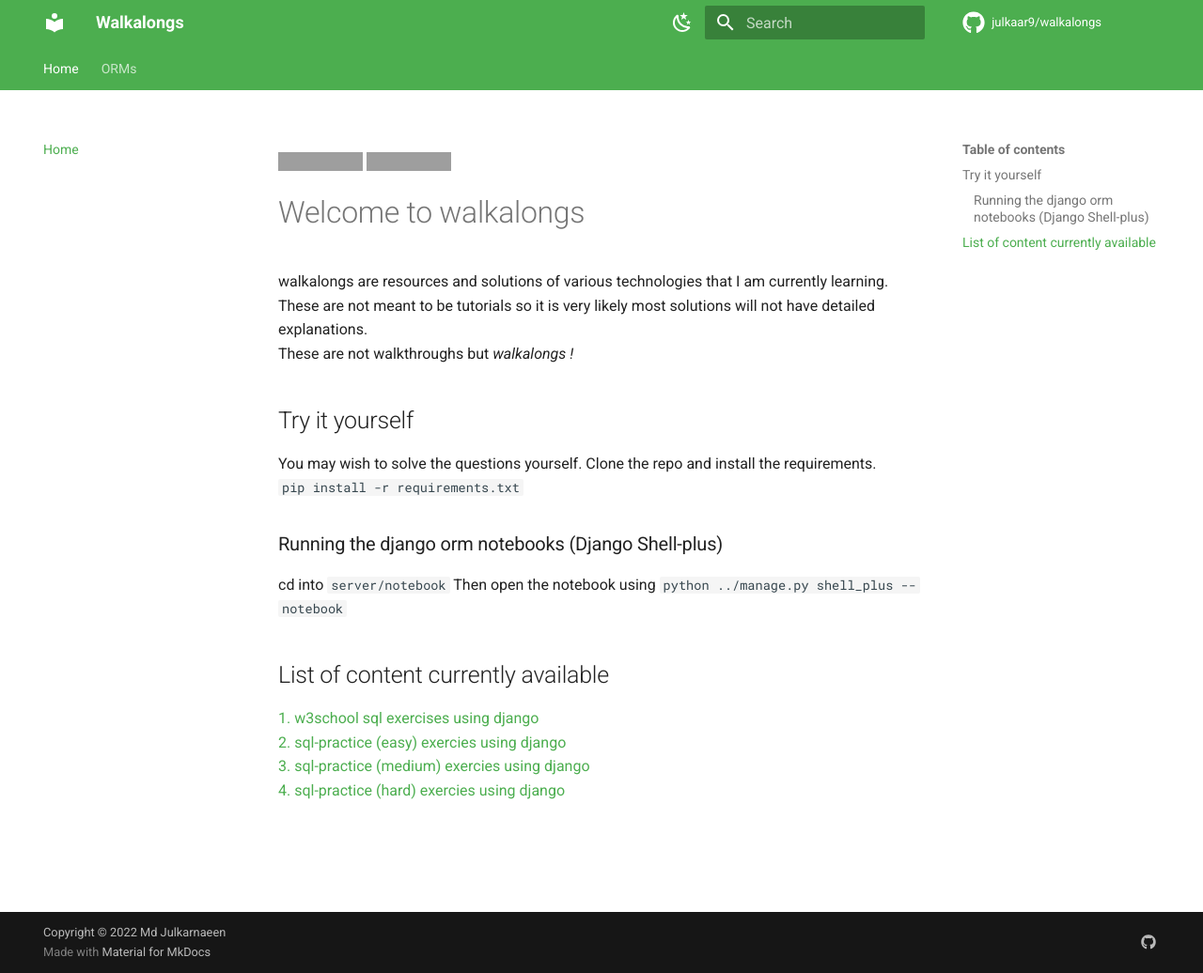
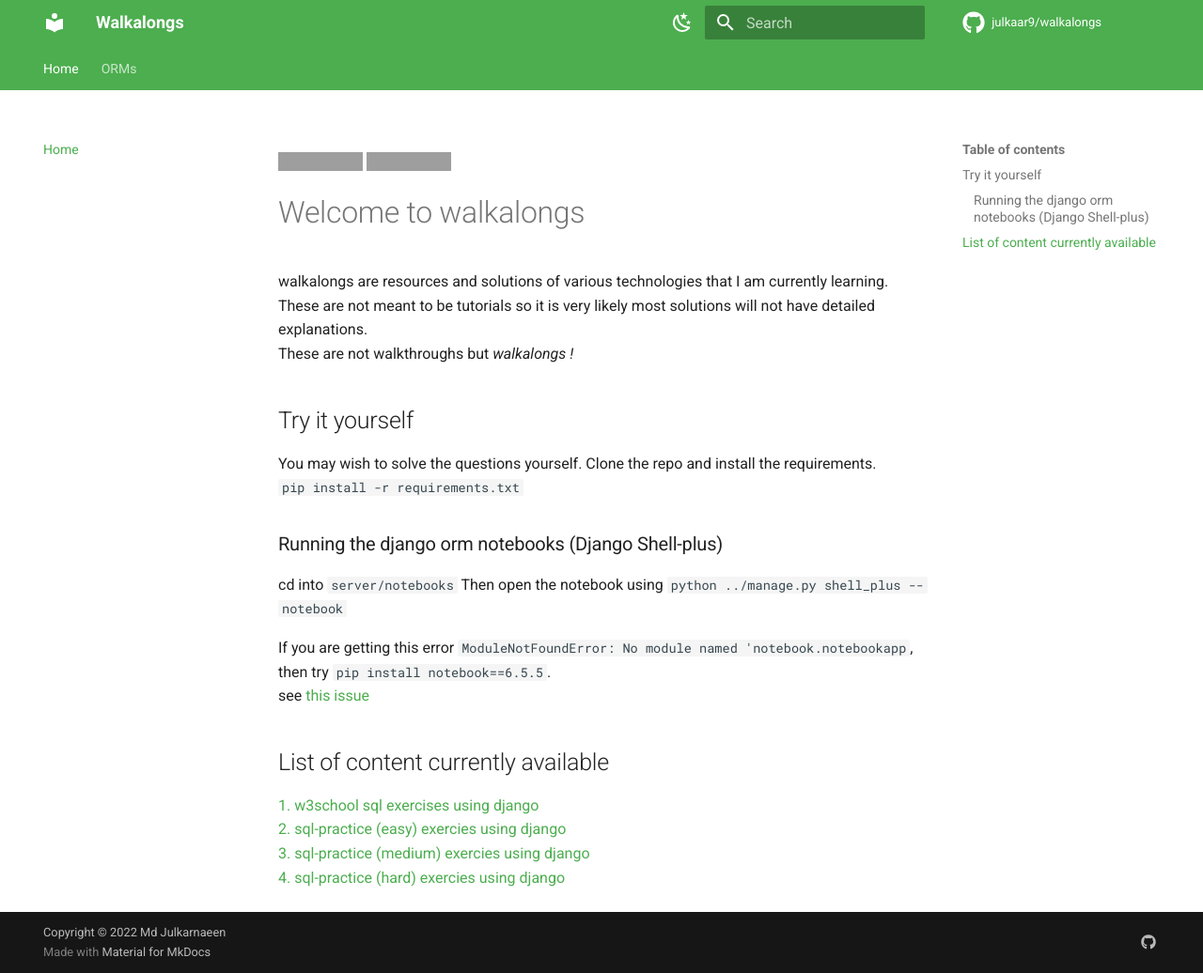
Before and after one commit to julkaar9/walkalongs, an MkDocs documentation site: the page built from docs/index.md, in a window 1280 px wide and 1036 px high. Shown: the whole window at 94% size. Built offline with MkDocs 1.6.1 and Material for MkDocs 9.7.7, drawn with Linux system fonts in a browser that asks for light colours; comment, search, counter and statistics services are not loaded; grey boxes are pictures that could not be loaded.

Commit message:
:memo: added issuse handling also fixes #3

```diff
--- a/docs/index.md
+++ b/docs/index.md
@@ -10,8 +10,13 @@ These are not walkthroughs but *walkalongs !*
 ## Try it yourself
 You may wish to solve the questions yourself. Clone the repo and install the requirements.
 `pip install -r requirements.txt`
+
 ### Running the django orm notebooks (Django Shell-plus)
-cd into `server/notebook` Then open the notebook using `python ../manage.py shell_plus --notebook`
+cd into `server/notebooks` Then open the notebook using `python ../manage.py shell_plus --notebook`
+
+If you are getting this error `ModuleNotFoundError: No module named 'notebook.notebookapp`, then try `pip install notebook==6.5.5`.
+see [this issue](https://github.com/microsoft/azuredatastudio/issues/23945)
+
 ## List of content currently available
 [1. w3school sql exercises using django](https://julkaar9.github.io/walkalongs/orms/django/w3school/)
 [2. sql-practice (easy) exercies using django](https://julkaar9.github.io/walkalongs/orms/django/sql-practice-easy/)
```
Also changed, not shown: README.md (+6 -1 lines).
